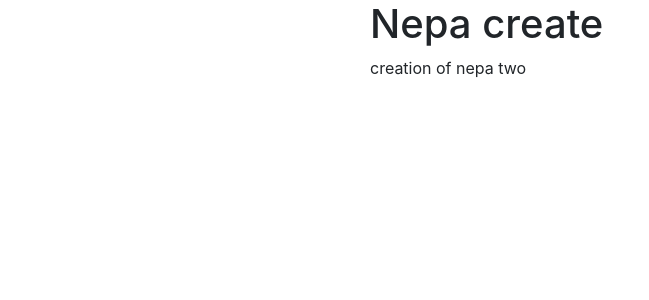
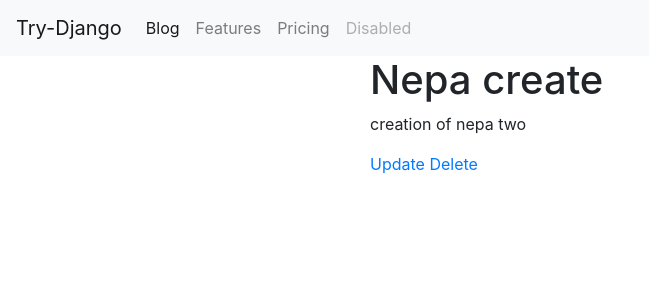
Before and after one commit to olaniyi900/try_django_blog, a Django app: a page that uses src/templates/base.html in a window 1280 px wide. Shown: the top 300 px of the page, without its empty margins (0-649 px from the left). Run offline with Django 3.2, Linux system fonts and the light colour scheme; data comes from the database, SQL or seed files in the repository; both versions use the stored data as it was after the commit; some libraries are stand-ins or nearby versions.

Commit message:
create navigation for the project

```diff
--- a/src/blog/models.py
+++ b/src/blog/models.py
@@ -1,6 +1,9 @@
 from django.db import models
+from django.conf import settings
 
+User = settings.AUTH_USER_MODEL
 class BlogPost(models.Model):
+    user = models.ForeignKey(User, default=1, null=True, on_delete=models.SET_NULL)
     title = models.CharField(max_length=50)
     slug = models.SlugField(unique=True)
     content = models.TextField(null=True, blank=True)
--- a/src/blog/templates/blog/blog_detail.html
+++ b/src/blog/templates/blog/blog_detail.html
@@ -5,4 +5,9 @@
 {% block content %}
 <h1>{{ blog.title }}</h1>
 <p>{{blog.content}}</p>
+<div>
+    <a href="{% url 'blog_update' blog.slug %}">Update</a>
+    <a href="{% url 'blog_delete' blog.slug %}">Delete</a>
+</div>
+
 {% endblock  %}
--- a/src/blog/templates/blog/blog_list.html
+++ b/src/blog/templates/blog/blog_list.html
@@ -5,7 +5,7 @@
 {% block content %}
     <h1>The blog Posts</h1>
     {% for post in posts %}
-        <h3>{{ post.title }}</h3>
+        <h3><a href="{% url 'blog_detail' post.slug %}">{{ post.title }}</a></h3>
         <p>{{ post.content }}</p>
     {% endfor %}
 {% endblock %}
--- a/src/blog/views.py
+++ b/src/blog/views.py
@@ -1,4 +1,6 @@
 from django.shortcuts import render, redirect
+from django.contrib.auth.decorators import login_required
+from django.contrib.admin.views.decorators import staff_member_required
 from .models import BlogPost
 from .forms import BlogPostForm
 from .forms import BlogPostModelForm
@@ -10,6 +12,7 @@ def blog_list(request):
     context = {'posts':obj}
     return render(request, template_name, context)
 
+@staff_member_required
 def blog_create(request):
     form = BlogPostModelForm(request.POST or None)
     if form.is_valid():
@@ -27,6 +30,7 @@ def blog_detail(request, slug):
     context = {'blog':obj}
     return render(request, template_name, context)
 
+@staff_member_required
 def blog_delete(request, slug):
     obj = BlogPost.objects.get(slug=slug)
     if request.method == 'POST':
@@ -36,7 +40,7 @@ def blog_delete(request, slug):
     context = {'object':obj}
     return render(request, template_name, context)
 
-
+@staff_member_required
 def blog_update(request, slug):
     obj = BlogPost.objects.get(slug=slug)
     form = BlogPostModelForm(request.POST or None, instance=obj)
--- a/src/templates/base.html
+++ b/src/templates/base.html
@@ -9,6 +9,7 @@
     {% endblock  %}</title>
 </head>
 <body>
+    {% include "nav.html" %}
     <div class="container">
         <div class="row">
             <div class="col-6 mx-auto">
@@ -19,8 +20,6 @@
     </div>
 
 
-    <script src="https://code.jquery.com/jquery-3.5.1.slim.min.js" integrity="sha384-DfXdz2htPH0lsSSs5nCTpuj/zy4C+OGpamoFVy38MVBnE+IbbVYUew+OrCXaRkfj" crossorigin="anonymous"></script>
-<script src="https://cdn.jsdelivr.net/npm/popper.js@1.16.0/dist/umd/popper.min.js" integrity="sha384-Q6E9RHvbIyZFJoft+2mJbHaEWldlvI9IOYy5n3zV9zzTtmI3UksdQRVvoxMfooAo" crossorigin="anonymous"></script>
-<script src="https://stackpath.bootstrapcdn.com/bootstrap/4.5.0/js/bootstrap.min.js" integrity="sha384-OgVRvuATP1z7JjHLkuOU7Xw704+h835Lr+6QL9UvYjZE3Ipu6Tp75j7Bh/kR0JKI" crossorigin="anonymous"></script>
+{% include "js.html" %}
 </body>
 </html>
--- /dev/null
+++ b/src/templates/js.html
@@ -0,0 +1,3 @@
+<script src="https://code.jquery.com/jquery-3.5.1.slim.min.js" integrity="sha384-DfXdz2htPH0lsSSs5nCTpuj/zy4C+OGpamoFVy38MVBnE+IbbVYUew+OrCXaRkfj" crossorigin="anonymous"></script>
+<script src="https://cdn.jsdelivr.net/npm/popper.js@1.16.0/dist/umd/popper.min.js" integrity="sha384-Q6E9RHvbIyZFJoft+2mJbHaEWldlvI9IOYy5n3zV9zzTtmI3UksdQRVvoxMfooAo" crossorigin="anonymous"></script>
+<script src="https://stackpath.bootstrapcdn.com/bootstrap/4.5.0/js/bootstrap.min.js" integrity="sha384-OgVRvuATP1z7JjHLkuOU7Xw704+h835Lr+6QL9UvYjZE3Ipu6Tp75j7Bh/kR0JKI" crossorigin="anonymous"></script>
--- /dev/null
+++ b/src/templates/nav.html
@@ -0,0 +1,22 @@
+<nav class="navbar navbar-expand-lg navbar-light bg-light">
+    <a class="navbar-brand" href="/">Try-Django</a>
+    <button class="navbar-toggler" type="button" data-toggle="collapse" data-target="#navbarNav" aria-controls="navbarNav" aria-expanded="false" aria-label="Toggle navigation">
+      <span class="navbar-toggler-icon"></span>
+    </button>
+    <div class="collapse navbar-collapse" id="navbarNav">
+      <ul class="navbar-nav">
+        <li class="nav-item active">
+          <a class="nav-link" href=" {% url 'blog_list' %}">Blog <span class="sr-only">(current)</span></a>
+        </li>
+        <li class="nav-item">
+          <a class="nav-link" href="#">Features</a>
+        </li>
+        <li class="nav-item">
+          <a class="nav-link" href="#">Pricing</a>
+        </li>
+        <li class="nav-item">
+          <a class="nav-link disabled" href="#" tabindex="-1" aria-disabled="true">Disabled</a>
+        </li>
+      </ul>
+    </div>
+  </nav>
--- a/src/try_django/settings.py
+++ b/src/try_django/settings.py
@@ -115,6 +115,8 @@ USE_L10N = True
 USE_TZ = True
 
 
+
+LOGIN_URL = '/login'
 # Static files (CSS, JavaScript, Images)
 # https://docs.djangoproject.com/en/3.0/howto/static-files/
 
```
Also changed, not shown: src/blog/migrations/0004_blogpost_user.py (added), src/db.sqlite3.
